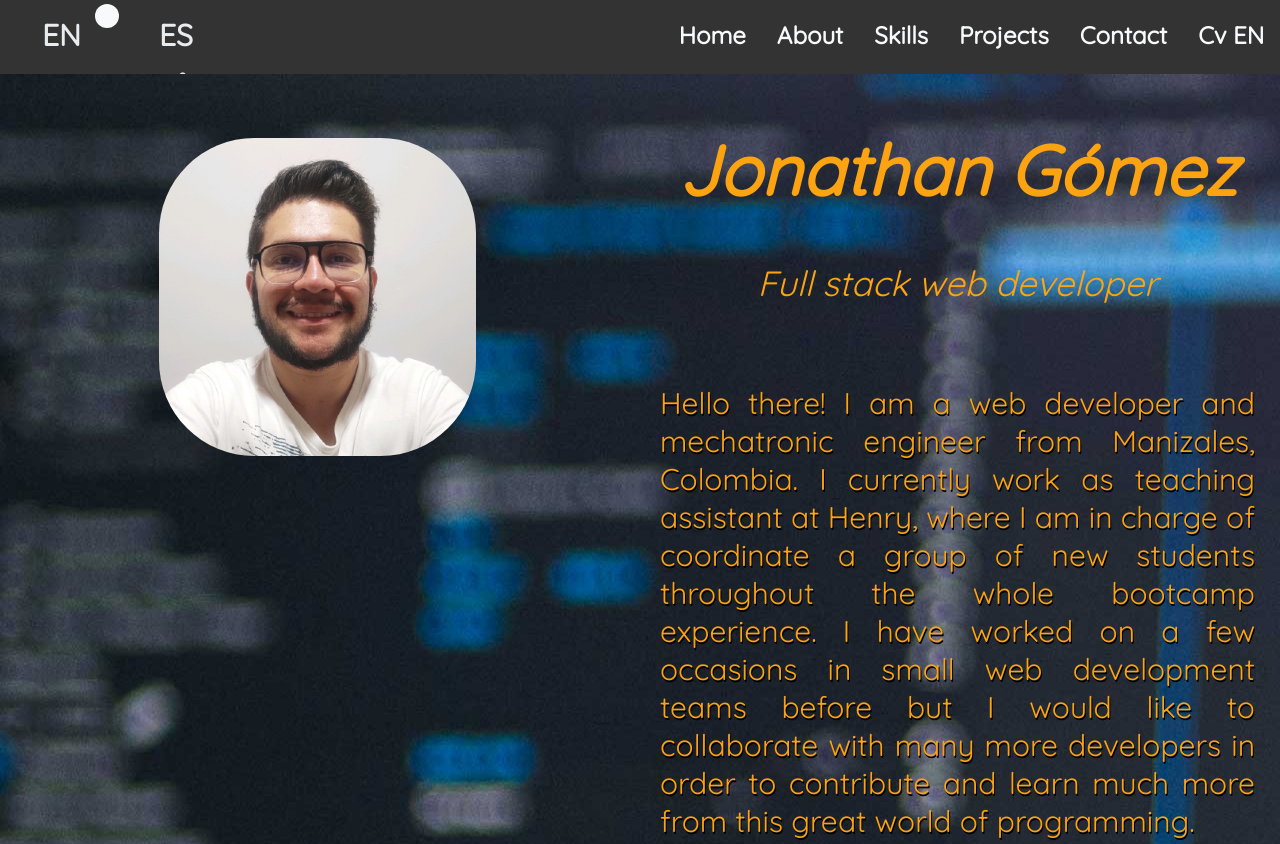
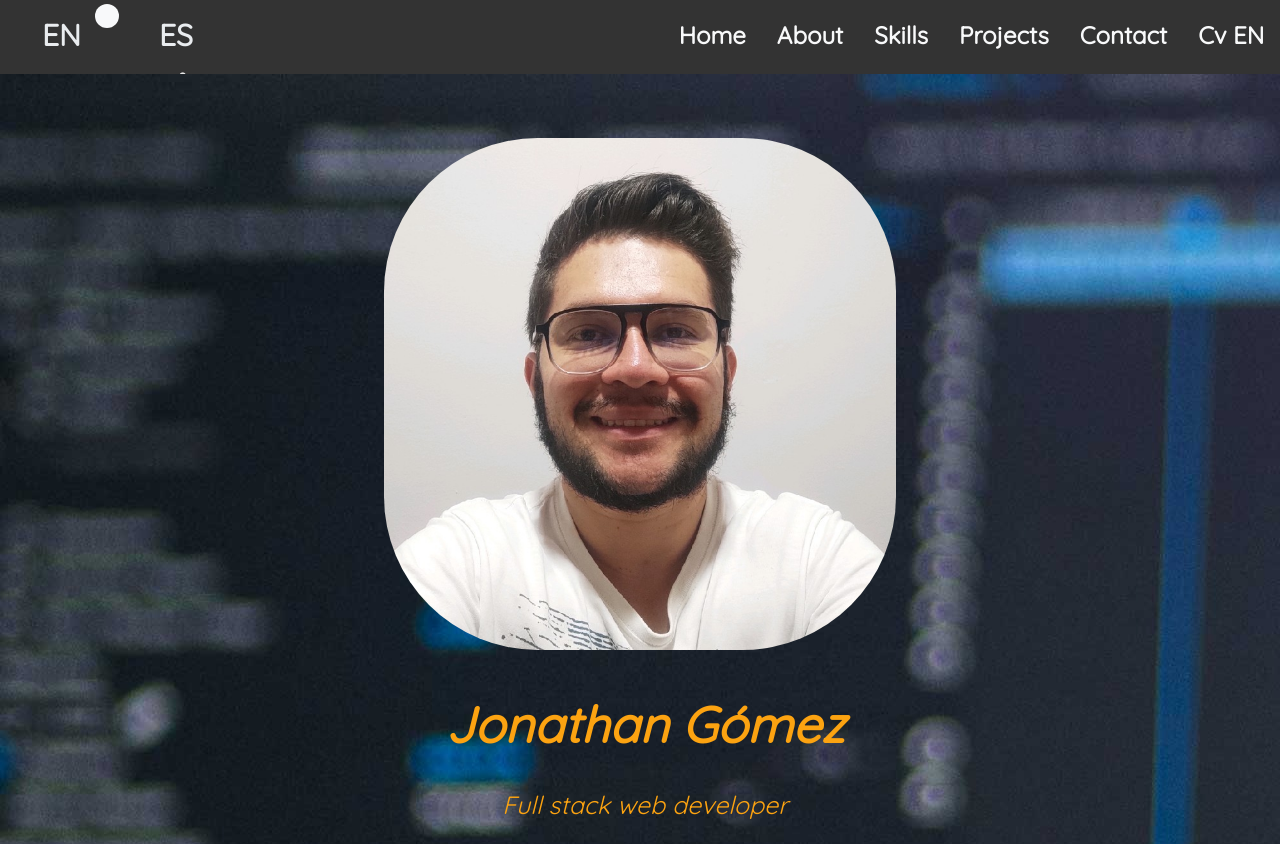
Before and after one commit to JonathanG0m3z/my-portfolio, a React (Create React App) app: page / in a window 1280 px wide. Shown: the top 844 px of the page. Built offline with nearby package versions, Linux system fonts and the light colour scheme; no server answers.

Commit message:
Responsive fixes

```diff
--- a/src/components/Home/Home.module.css
+++ b/src/components/Home/Home.module.css
@@ -30,6 +30,28 @@
     font-weight: 100;
     font-style: italic;
 }
+@media (max-width: 1400px) {
+  .container {
+    flex-direction: column;
+  }
+  .divImg {
+    width: 50%;
+    padding-left: 25%;
+  }
+  .divImg img {
+    width: 80%;
+    margin: 0 auto;
+  }
+  .divName {
+    width: 100%;
+  }
+  .divName h1 {
+    font-size: 50px;
+  }
+  .divName h2 {
+    font-size: 25px;
+  }
+}
 @media (max-width: 767px) {
     .container {
       flex-direction: column;
@@ -37,6 +59,7 @@
     .divImg {
       width: 100%;
       text-align: center;
+      padding-left: 0;
     }
     .divImg img {
       width: 80%;
```
Also changed, not shown: 1 other file (tests, documents, lock files or other folders).
